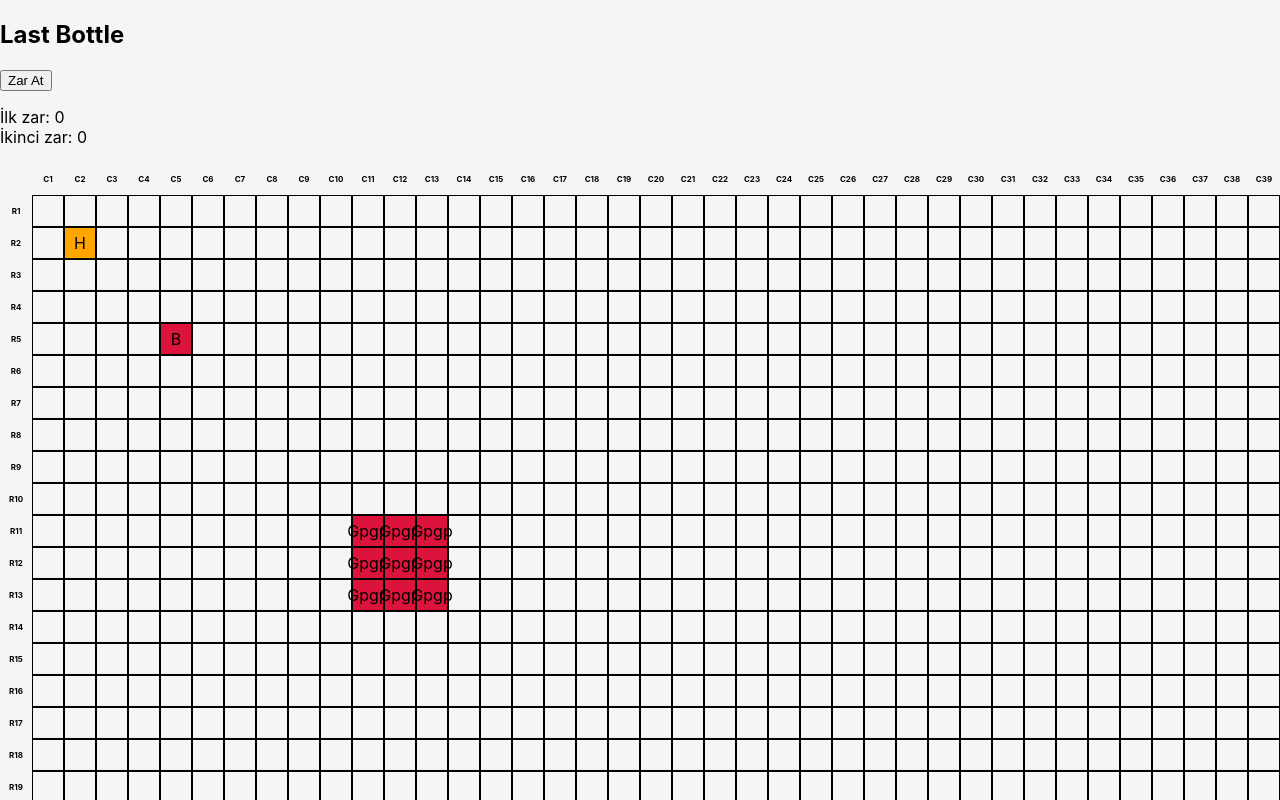
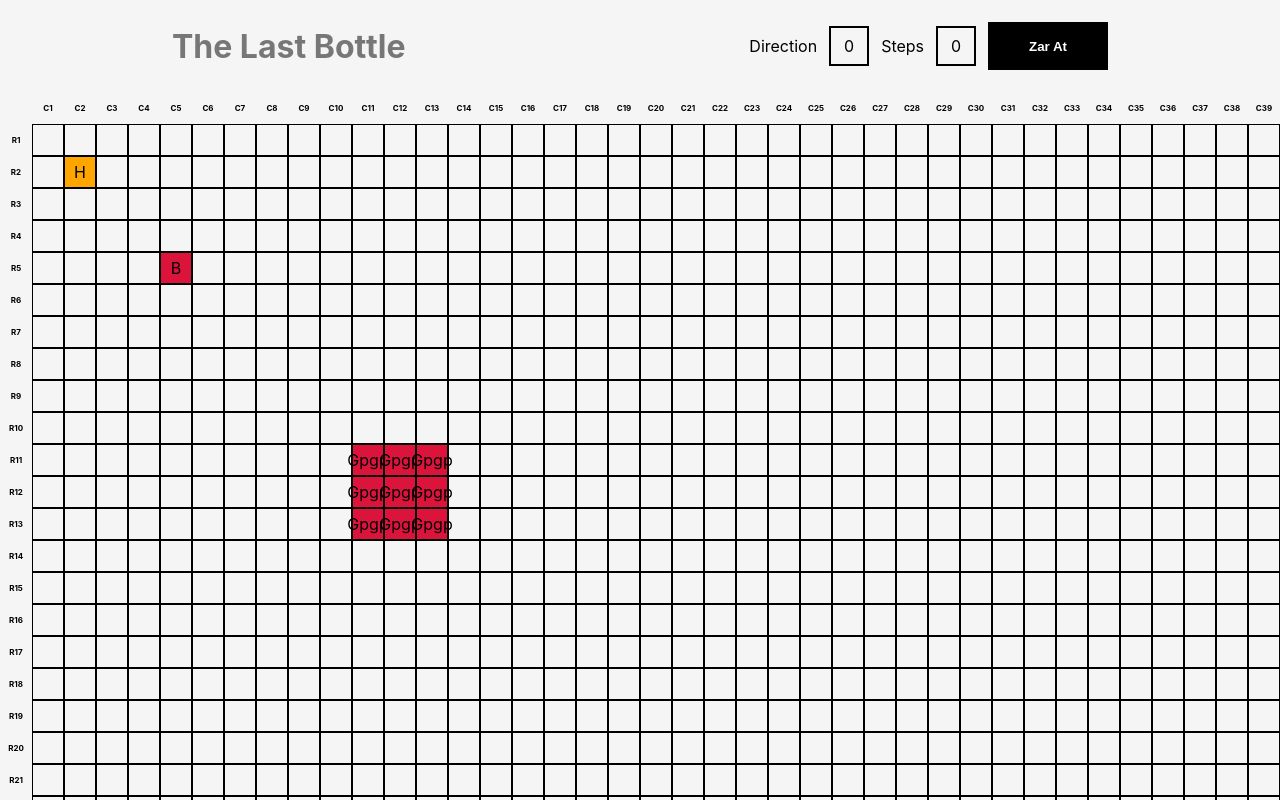
Before and after one commit to ardaninsaturnu/lastBottle, a React (Create React App) app: page / in a window 1280 px wide. Shown: the top 800 px of the page. Built offline with nearby package versions, Linux system fonts and the light colour scheme; the HTML template or start-up script is replaced by a standard one.

Commit message:
game header created. @development

```diff
--- a/src/Components/GameFooter/gameFooter.css
+++ b/src/Components/GameFooter/gameFooter.css
@@ -15,10 +15,6 @@
 .button-start {
     background-color: #5bfa1c;
     color: darkblue;
-    width: 120px;
-    height: 48px;
-    font-weight: bold;
-    cursor: pointer;
 }
 
 .legend-content-wrapper {
--- /dev/null
+++ b/src/Components/GameHeader/game-header.css
@@ -0,0 +1,37 @@
+.header {
+    display: flex;
+    justify-content: space-around;
+}
+
+.header-title {
+    font-size: 32px;
+    color: #777777;
+}
+
+.dice-roller {
+    display: flex;
+    align-items: center;
+    gap: 12px;
+}
+
+.button-dice {
+    background-color: black;
+    color: white;
+}
+
+.dice-content {
+    display:flex;
+    justify-content:center;
+    align-items:center;
+    gap: 12px;
+}
+
+.dice-content-box {
+    padding:6px;
+    border:2px black solid;
+    width:24px;
+    height:24px;
+    display:flex;
+    justify-content:center;
+    align-items:center;
+}
--- a/src/Components/GameHeader/index.js
+++ b/src/Components/GameHeader/index.js
@@ -1,11 +1,12 @@
 import DiceRoller from "../RollDice";
+import './game-header.css';
 
 const GameHeader = () => {
   return(
-    <>
-      <h2>Last Bottle</h2>
+    <div className="header">
+      <h2 className="header-title">The Last Bottle</h2>
       <DiceRoller/>
-    </>
+    </div>
   )
 }
 
--- a/src/Components/RollDice/index.js
+++ b/src/Components/RollDice/index.js
@@ -10,12 +10,10 @@
   }
 
   return (
-    <div>
-      <button onClick={rollDice}>Zar At</button>
-      <p>
-        İlk zar: { dice.direction }<br />
-        İkinci zar: { dice.step }
-      </p>
+    <div className="dice-roller">
+      <div className="dice-content"> Direction <div className="dice-content-box">{ dice.direction }</div></div>
+      <div className="dice-content">Steps <div style={{padding:6,border:'2px black solid',width:24,height:24,display:"flex",justifyContent:'center',alignItems:'center'}}>{ dice.step }</div></div>
+      <button onClick={rollDice} className="button button-dice">Zar At</button>
     </div>
   );
 }
--- a/src/index.css
+++ b/src/index.css
@@ -12,3 +12,11 @@
   font-family: source-code-pro, Menlo, Monaco, Consolas, 'Courier New',
     monospace;
 }
+
+.button {
+  width: 120px;
+  height: 48px;
+  font-weight: bold;
+  cursor: pointer;
+  border: none;
+}
```
